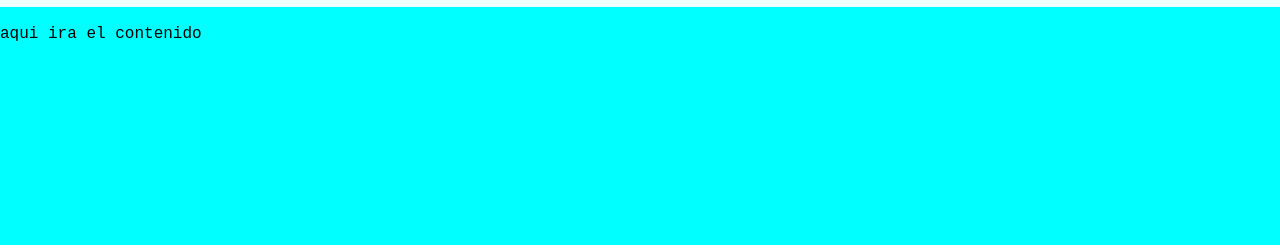
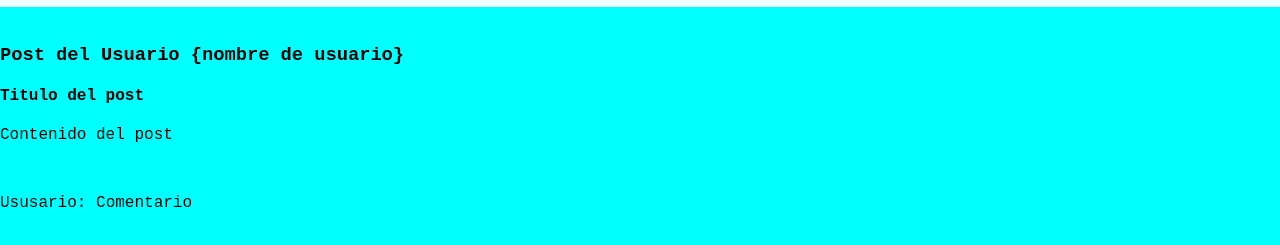
Before and after one commit to jdanielmrada/courseGit, a plain HTML site: page index.html in a window 1280 px wide. Shown: the part 63-308 px from the top of the page. Drawn offline with Linux system fonts and the light colour scheme; a web font is replaced by a local one.

Commit message:
Add post index

```diff
--- a/index.html
+++ b/index.html
@@ -18,8 +18,14 @@
         <h1>Cource Git && Git</h1>
     </div>
     <br>
-    <div>
-        aqui ira el contenido
+    <div class="container" id="content">
+        <h3>Post del Usuario {nombre de usuario}</h3>
+        <div class="post">
+            <h4>Titulo del post</h4>
+            <p>Contenido del post</p>
+            <br>
+            <p><span>Ususario:</span> Comentario</p>
+        </div>
     </div>
 </body>
 
```
